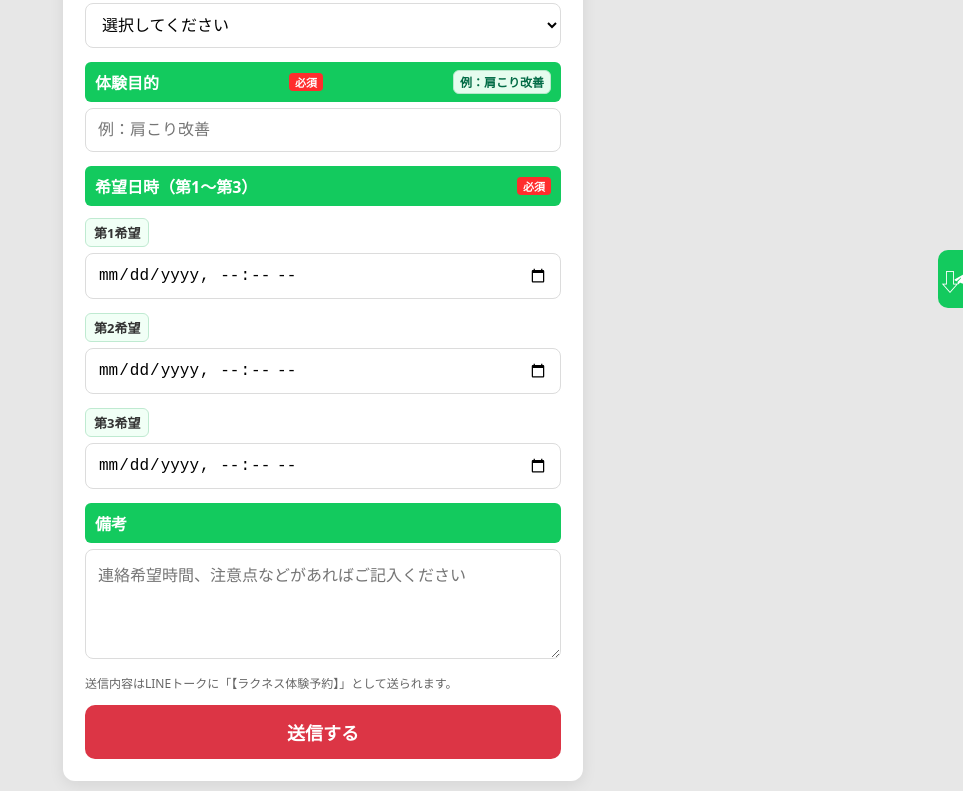
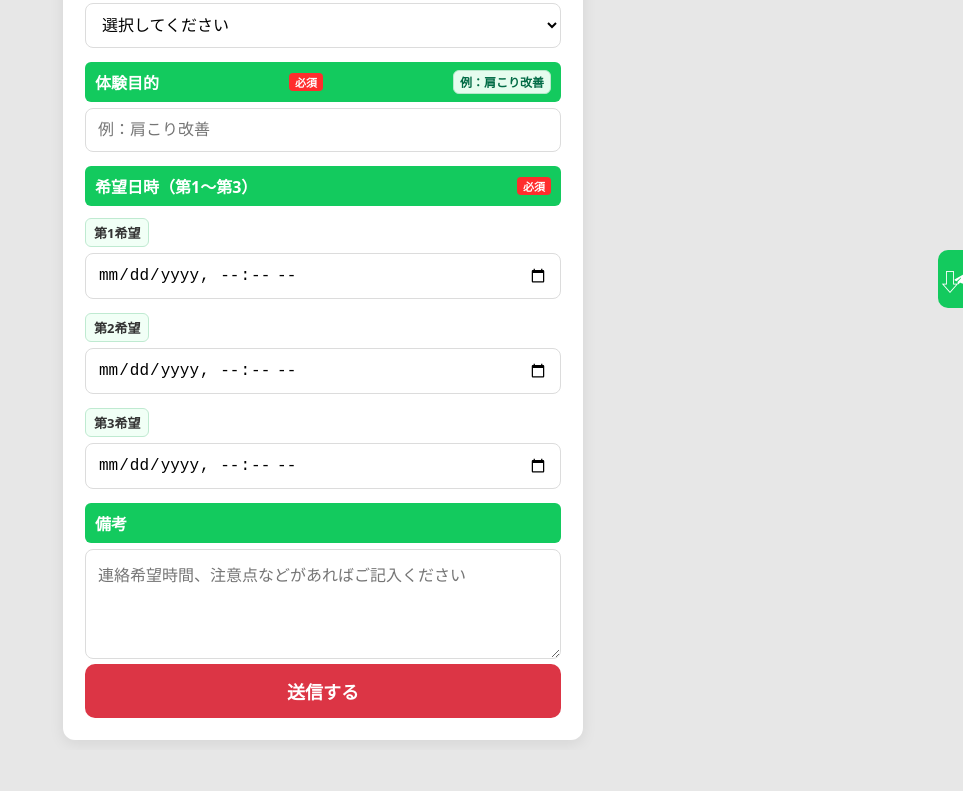
Before and after one commit to KMRa7/Raqnesstaiken, a plain HTML site: page index.html in a window 1280 px wide. Shown: the part 361-1152 px from the top of the page, without its empty margins (317-1280 px from the left). After the commit the page ends 1111 px from the top, so only its background shows below. Drawn offline with Linux system fonts and the light colour scheme.

Commit message:
Remove note about LINE message content
Removed the note about sending content to LINE.

```diff
--- a/index.html
+++ b/index.html
@@ -253,7 +253,6 @@
     <div class="label">備考</div>
     <textarea id="note" placeholder="連絡希望時間、注意点などがあればご記入ください"></textarea>
 
-    <p class="note">送信内容はLINEトークに「【ラクネス体験予約】」として送られます。</p>
     <button id="section-submit" class="submit" onclick="submitForm()">送信する</button>
   </div>
 
```
